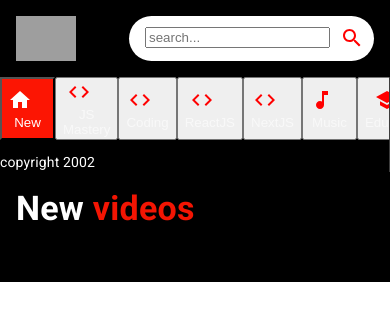
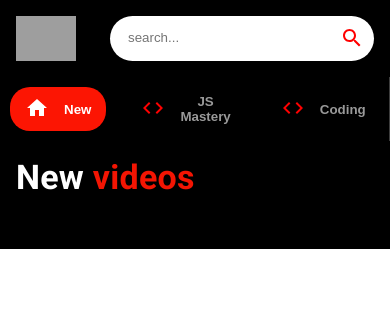
Before and after one commit to Mumin8/YouTube-Clone, a React (Create React App) app in the folder my-youtube-project/: page / in a window 390 px wide. Shown: the top 320 px of the page. Built offline with nearby package versions, Linux system fonts and the light colour scheme; grey boxes are pictures that could not be loaded.

Commit message:
the scc file

```diff
--- a/my-youtube-project/src/index.css
+++ b/my-youtube-project/src/index.css
@@ -1,13 +1,88 @@
+html,
 body {
   margin: 0;
-  font-family: -apple-system, BlinkMacSystemFont, 'Segoe UI', 'Roboto', 'Oxygen',
-    'Ubuntu', 'Cantarell', 'Fira Sans', 'Droid Sans', 'Helvetica Neue',
-    sans-serif;
-  -webkit-font-smoothing: antialiased;
-  -moz-osx-font-smoothing: grayscale;
+  padding: 0;
+  box-sizing: border-box;
 }
 
-code {
-  font-family: source-code-pro, Menlo, Monaco, Consolas, 'Courier New',
-    monospace;
+a {
+  text-decoration: none;
+  color: black;
 }
+
+::-webkit-scrollbar {
+  width: 0px;
+  height: 5px;
+}
+
+::-webkit-scrollbar-thumb {
+  background-color: rgb(114, 113, 113);
+  border-radius: 10px;
+  height: 200px;
+}
+
+::-webkit-scrollbar-track {
+  background-color: transparent;
+}
+
+.category-btn:hover {
+  background-color: #FC1503 !important;
+  color: white !important;
+}
+
+.category-btn:hover span{
+  color: white !important;
+}
+
+.react-player {
+  height: 77vh !important;
+  width: 100% !important;
+}
+
+.search-bar{
+  border:none;
+  outline:none;
+  width:350px;
+}
+
+.category-btn{
+  font-weight: bold !important;
+  text-transform: capitalize;
+  display: flex;
+  align-items: center;
+  flex: start;
+  cursor:pointer;
+  background: transparent;
+  outline: none;
+  border: none;
+
+  padding: 7px 15px;
+  margin: 10px 0px;
+  border-radius: 20px;
+  transition: all 0.3s ease;
+}
+
+@media screen and (max-width: 900px) {
+  .category-btn{
+    margin: 10px;
+  }
+}
+
+@media screen and (max-width:800px){
+  .copyright{
+    display:none !important;
+  }
+}
+
+@media screen and (max-width: 600px) {
+  .scroll-horizontal {
+    overflow: auto !important;
+  }
+
+  .react-player {
+    height: 45vh !important;
+  }
+  .search-bar{
+    width:200px;
+  }
+}
```
